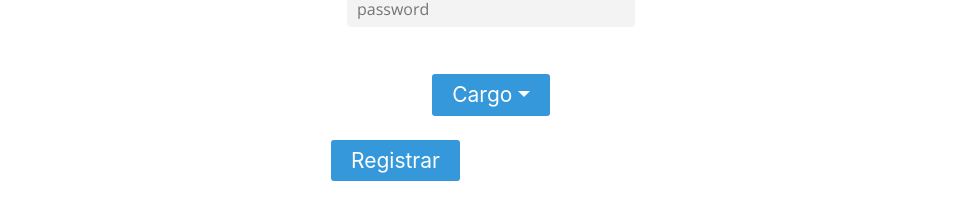
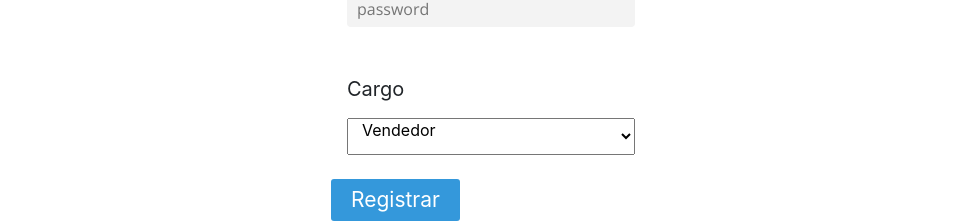
Before and after one commit to maet98/VentasRancheras, a React (Create React App) app in the folder web/: page /registrar in a window 1280 px wide. Shown: the part 490-713 px from the top of the page, without its empty margins (149-1121 px from the left). Built offline with nearby package versions, Linux system fonts and the light colour scheme.

Commit message:
Se altero el UI del componente register

```diff
--- a/web/src/components/login/register.jsx
+++ b/web/src/components/login/register.jsx
@@ -55,10 +55,11 @@ export class Register extends React.Component {
                 <input type="password" name="password" placeholder="password" />
               </div>
               <div className = "form-group">
-                <DropdownButton id="dropdown-basic-button" title="Cargo">
-                <Dropdown.Item as="button">Vendedor</Dropdown.Item>
-                <Dropdown.Item as="button">Repartidor</Dropdown.Item>
-                </DropdownButton>
+                <label htmlFor="Cargo">Cargo</label>
+                <select>
+                    <option selected value="Vendedor">Vendedor</option>
+                    <option value="Repartidor">Repartidor</option>
+                </select>
               </div>
             </div>
           </div>
--- a/web/src/components/login/style.scss
+++ b/web/src/components/login/style.scss
@@ -83,6 +83,16 @@
                         box-shadow: 0px 0px 12px 0.8px #3474dbb2;
                     }
                 }
+                select {
+                    margin-top: 6px;
+                    min-width: 18em;
+                    height: 37px;
+                    padding: 0px 10px;
+                    display: flex;
+                align-items: flex-start;
+                flex-direction: column;
+                width: fit-content;
+                }
             }
         }
     }
```
